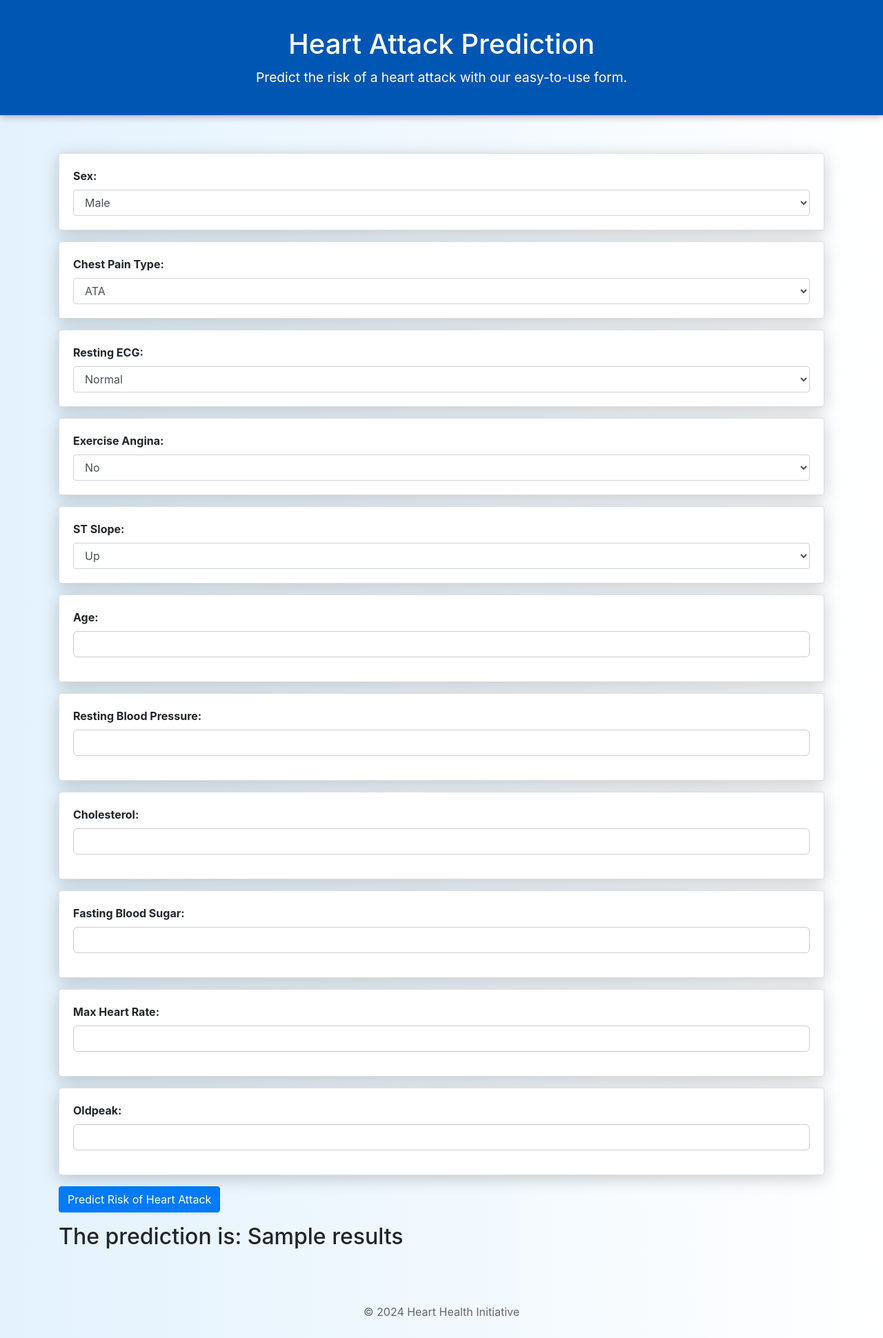
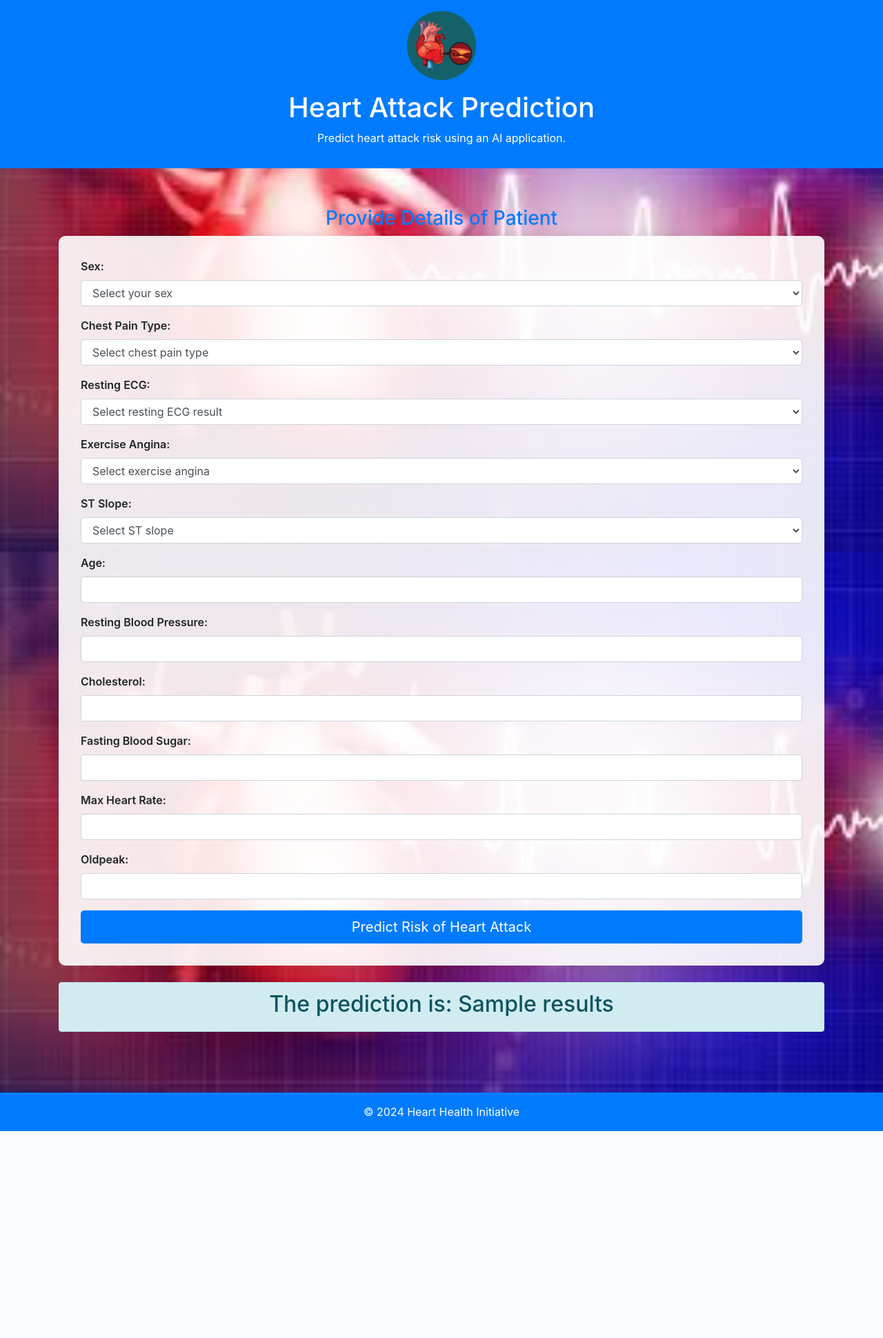
Before and after one commit to SURESHBEEKHANI/Heart-Attack-Prediction, a Flask app: template templates/index.html in a window 1280 px wide. Shown: the whole page at 69% size. After the commit the page ends 1640 px from the top, so only its background shows below. Run offline with Flask 3, Linux system fonts and the light colour scheme; the template is opened without the code that fills it: most values are stand-ins (such as "Sample title", 1, 10 or a date in 2020); parts of the project's set-up code (start-up, migrations or seed data) failed here and were passed over; some libraries are stand-ins or nearby versions.

Commit message:
Update application

```diff
--- a/app.py
+++ b/app.py
@@ -1,37 +1,49 @@
-from flask import Flask, request, jsonify
-from.src.pipelines.prediction_pipeline import CustomData
+from flask import Flask, render_template, request, jsonify
+from src.pipelines.prediction_pipeline import CustomData, PredictPipeline
 from src.exception import CustomException
 
 app = Flask(__name__)
 
+@app.route('/')
+def index():
+    return render_template('index.html')
+
 @app.route('/predict', methods=['POST'])
 def predict_route():
     try:
-        # Get the JSON data from the request
-        data = request.json
+        # Get the form data from the request
+        data = request.form
 
-        # Extract values safely from the incoming JSON
+        # Extract values safely from the incoming form data
         custom_data = CustomData(
-            age=data.get("Age"),
-            sex=data.get("Sex"),
-            chest_pain_type=data.get("ChestPainType"),
-            resting_bp=data.get("RestingBP"),
-            cholesterol=data.get("Cholesterol"),
-            fasting_bs=data.get("FastingBS"),
-            resting_ecg=data.get("RestingECG"),
-            max_hr=data.get("MaxHR"),
-            oldpeak=data.get("Oldpeak"),
-            exercise_angina=data.get("ExerciseAngina"),
-            st_slope=data.get("ST_Slope")
+            age=data.get("age"),
+            sex=data.get("sex"),
+            chest_pain_type=data.get("chestPainType"),
+            resting_bp=data.get("restingBP"),
+            cholesterol=data.get("cholesterol"),
+            fasting_bs=data.get("fastingBS"),
+            resting_ecg=data.get("restingECG"),
+            max_hr=data.get("maxHR"),
+            oldpeak=data.get("oldpeak"),
+            exercise_angina=data.get("exerciseAngina"),
+            st_slope=data.get("stSlope")
         )
 
         # Convert to DataFrame
-        fe = custom_data.get_data_as_dataframe()
+        input_df = custom_data.get_data_as_dataframe()
 
         # Create a PredictPipeline instance and make a prediction
-        prediction = PredictPipeline().predict(input_df) # type: ignore
+        prediction_pipeline = PredictPipeline()
+        prediction = prediction_pipeline.predict(input_df)
 
-        return jsonify({"prediction": prediction.tolist()})
+        # Condition to check if prediction equals 1
+        if prediction[0] == 1:
+            result_message = "You are at moderate risk of experiencing a heart attack"
+        else:
+            result_message = "There are no immediate risk factors for a heart attack"
+
+        # Pass the result message back to the template for display
+        return render_template('index.html', results=result_message)
 
     except ValueError as ve:
         return jsonify({"error": str(ve)}), 400
--- a/static/styles.css
+++ b/static/styles.css
@@ -1,105 +1,135 @@
-/* Global Styles */
-* {
-    box-sizing: border-box;
+/* Base Styles */
+body {
+    font-family: 'Roboto', sans-serif;
+    background: url('static/img/bg.jpg') no-repeat center center fixed;
+    background-size: cover;
+    margin: 0;
+    padding: 0;
+    color: #333; /* Change text color for better readability */
 }
 
-body {
-    font-family: 'Roboto', sans-serif;
-    margin: 0;
-    padding: 0;
-    background: linear-gradient(to right, #e3f2fd, #ffffff);
-    color: #333333;
+/* Header Styles */
+header {
+    background-color: #007bff; /* Primary color */
+    color: #fff;
+    padding: 2rem 0;
+    text-align: center;
+    position: relative; /* To allow positioning of the logo */
 }
 
-header {
-    background-color: #0056b3; /* Deep Blue */
-    color: #ffffff;
-    padding: 40px 20px;
-    text-align: center;
-    box-shadow: 0 2px 10px rgba(0, 0, 0, 0.3);
+header .logo {
+    max-width: 100px;
+    margin-bottom: 1rem; /* Space between logo and title */
 }
 
-header h1 {
-    margin: 0;
-    font-size: 2.5rem;
-}
-
-header p {
-    font-size: 1.2rem;
-    margin: 10px 0 0;
-}
-
+/* Main Section */
 main {
-    display: flex;
-    justify-content: center;
-    align-items: center;
-    min-height: calc(100vh - 120px); /* Full height minus header/footer */
-    padding: 20px;
+    padding: 2rem 0;
 }
 
 .container {
-    width: 100%;
-    max-width: 800px;
-    padding: 20px;
+    max-width: 300px; /* Slightly larger width for better spacing */
+    margin: 0 auto;
+    padding: 0 1rem;
 }
 
-.card {
-    background-color: #ffffff;
-    border-radius: 12px;
-    padding: 20px;
-    margin: 15px 0;
-    box-shadow: 0 5px 25px rgba(0, 0, 0, 0.2);
-    transition: transform 0.3s, box-shadow 0.3s;
+/* Section Title */
+h3 {
+    font-size: 1.8rem;
+    margin-bottom: 1.5rem;
+    text-align: center; /* Center the section title */
+    color: #007bff; /* Match the primary color */
 }
 
-.card:hover {
-    transform: translateY(-5px);
-    box-shadow: 0 8px 30px rgba(0, 0, 0, 0.3);
+/* Form Styles */
+form {
+    background-color: rgba(255, 255, 255, 0.9); /* Slight transparency for form */
+    padding: 2rem;
+    border-radius: 10px;
+    box-shadow: 0 4px 20px rgba(0, 0, 0, 0.15);
 }
 
-label {
-    display: block;
-    margin-bottom: 8px;
-    font-weight: bold;
+/* Form Inputs */
+.form-group label {
+    font-weight: 600; /* Slightly bolder for better visibility */
 }
 
-input[type="text"],
-input[type="number"],
-select {
-    width: 100%;
-    padding: 12px;
-    margin-bottom: 15px;
-    border: 1px solid #ccc;
-    border-radius: 6px;
+.form-control {
+    border-radius: 5px;
     font-size: 1rem;
-    transition: border-color 0.3s;
+    padding: 0.75rem;
+    border: 1px solid #ccc; /* More defined border */
+    transition: border-color 0.3s, box-shadow 0.3s; /* Smooth transition for focus state */
 }
 
-input[type="text"]:focus,
-input[type="number"]:focus,
-select:focus {
-    border-color: #0056b3; /* Deep Blue */
+.form-control:focus {
+    border-color: #007bff;
+    box-shadow: 0 0 8px rgba(0, 123, 255, 0.25);
+    outline: none; /* Remove default outline */
 }
 
-.submit-button {
-    background-color: #28a745; /* Bright Green */
-    color: white;
-    border: none;
-    border-radius: 6px;
-    padding: 12px 20px;
-    cursor: pointer;
+/* Submit Button */
+.btn-primary {
     font-size: 1.2rem;
-    transition: background-color 0.3s, transform 0.3s;
+    font-weight: 700;
+    padding: 0.75rem 1.5rem;
+    border-radius: 5px;
+    width: 100%;
+    transition: background-color 0.3s, transform 0.3s; /* Smooth transitions */
 }
 
-.submit-button:hover {
-    background-color: #218838; /* Darker Green */
-    transform: translateY(-2px);
+.btn-primary:hover {
+    background-color: #0056b3; /* Darker blue on hover */
+    transform: translateY(-2px); /* Slight lift effect on hover */
 }
 
+/* Result Styling */
+.alert {
+    margin-top: 1.5rem;
+    padding: 1.5rem;
+    font-size: 1.2rem;
+    font-weight: 600;
+}
+
+.alert-info {
+    background-color: #d1ecf1;
+    color: #0c5460;
+    border-color: #bee5eb;
+}
+
+/* Footer Styles */
 footer {
+    background-color: #007bff; /* Primary color */
+    color: #fff;
     text-align: center;
-    margin-top: 20px;
-    padding: 10px;
-    color: #666666;
+    padding: 1rem;
+    margin-top: 2rem;
 }
+
+footer p {
+    margin: 0;
+    font-size: 1rem;
+}
+
+/* Responsive Design */
+@media (max-width: 768px) {
+    header h1 {
+        font-size: 2rem;
+    }
+
+    header p {
+        font-size: 1rem;
+    }
+
+    .container {
+        padding: 0 0.5rem; /* Reduced padding for smaller screens */
+    }
+
+    .btn-primary {
+        font-size: 1rem; /* Slightly smaller button on small screens */
+    }
+
+    h3 {
+        font-size: 1.5rem; /* Smaller section title on small screens */
+    }
+}
--- a/templates/index.html
+++ b/templates/index.html
@@ -1,111 +1,183 @@
 <!DOCTYPE html>
 <html lang="en">
+
 <head>
     <meta charset="UTF-8">
     <meta name="viewport" content="width=device-width, initial-scale=1.0">
+    <meta name="description" content="Heart Attack Prediction Tool - Predict your risk of heart attack using medical data.">
     <title>Heart Attack Prediction</title>
+    <link rel="icon" href="static/img/ht.jpg" type="image/x-icon">
+
+    <!-- Google Fonts -->
+    <link href="https://fonts.googleapis.com/css2?family=Roboto:wght@400;700&display=swap" rel="stylesheet">
+
+    <!-- Custom Stylesheet -->
     <link rel="stylesheet" href="static/styles.css">
-    <link href="https://fonts.googleapis.com/css2?family=Roboto:wght@400;700&display=swap" rel="stylesheet">
-    <!-- Include Bootstrap CSS (make sure to have Bootstrap in your project or include a CDN link) -->
+
+    <!-- Bootstrap CSS -->
     <link href="https://stackpath.bootstrapcdn.com/bootstrap/4.5.2/css/bootstrap.min.css" rel="stylesheet">
 </head>
+
 <body>
-    <header>
+    <header class="bg-primary text-white text-center py-3">
+        <!-- Title logo added -->
+        <img src="static/img/ht.png" alt="Heart Health Logo" class="logo" style="max-width: 100px;">
         <h1>Heart Attack Prediction</h1>
-        <p>Predict the risk of a heart attack with our easy-to-use form.</p>
+        <p>Predict heart attack risk using an AI application.</p>
     </header>
+
     <main>
-        <div class="container">
-            <form action="{{ url_for('predict_datapoint') }}" method="post">
-                <div class="card mb-3">
+        <div class="container my-4">
+            <h3>Provide Details of Patient</h3>
+            <!-- Form for user inputs -->
+            <form action="/predict" method="post" class="needs-validation" novalidate>
+                <!-- Sex Selection -->
+                <div class="form-group">
                     <label for="sex">Sex:</label>
-                    <select id="sex" name="sex" class="form-control" required>
+                    <select id="sex" name="sex" class="form-control" required aria-label="Select your sex">
+                        <option value="" disabled selected>Select your sex</option>
                         <option value="M">Male</option>
                         <option value="F">Female</option>
                     </select>
+                    <div class="invalid-feedback">Please select your sex.</div>
                 </div>
 
-                <div class="card mb-3">
+                <!-- Chest Pain Type -->
+                <div class="form-group">
                     <label for="chestPainType">Chest Pain Type:</label>
-                    <select id="chestPainType" name="chestPainType" class="form-control" required>
+                    <select id="chestPainType" name="chestPainType" class="form-control" required aria-label="Select chest pain type">
+                        <option value="" disabled selected>Select chest pain type</option>
                         <option value="ATA">ATA</option>
                         <option value="NAP">NAP</option>
                         <option value="ASY">ASY</option>
                         <option value="TA">TA</option>
                     </select>
+                    <div class="invalid-feedback">Please select chest pain type.</div>
                 </div>
 
-                <div class="card mb-3">
+                <!-- Resting ECG -->
+                <div class="form-group">
                     <label for="restingECG">Resting ECG:</label>
-                    <select id="restingECG" name="restingECG" class="form-control" required>
+                    <select id="restingECG" name="restingECG" class="form-control" required aria-label="Select resting ECG result">
+                        <option value="" disabled selected>Select resting ECG result</option>
                         <option value="Normal">Normal</option>
                         <option value="ST">ST</option>
                         <option value="LVH">LVH</option>
                     </select>
+                    <div class="invalid-feedback">Please select resting ECG.</div>
                 </div>
 
-                <div class="card mb-3">
+                <!-- Exercise Angina -->
+                <div class="form-group">
                     <label for="exerciseAngina">Exercise Angina:</label>
-                    <select id="exerciseAngina" name="exerciseAngina" class="form-control" required>
+                    <select id="exerciseAngina" name="exerciseAngina" class="form-control" required aria-label="Select exercise angina">
+                        <option value="" disabled selected>Select exercise angina</option>
                         <option value="N">No</option>
                         <option value="Y">Yes</option>
                     </select>
+                    <div class="invalid-feedback">Please select exercise angina.</div>
                 </div>
 
-                <div class="card mb-3">
+                <!-- ST Slope -->
+                <div class="form-group">
                     <label for="stSlope">ST Slope:</label>
-                    <select id="stSlope" name="stSlope" class="form-control" required>
+                    <select id="stSlope" name="stSlope" class="form-control" required aria-label="Select ST slope">
+                        <option value="" disabled selected>Select ST slope</option>
                         <option value="Up">Up</option>
                         <option value="Flat">Flat</option>
                         <option value="Down">Down</option>
                     </select>
+                    <div class="invalid-feedback">Please select ST slope.</div>
                 </div>
 
-                <div class="card mb-3">
+                <!-- Age -->
+                <div class="form-group">
                     <label for="age">Age:</label>
-                    <input type="number" id="age" name="age" class="form-control" required min="0">
+                    <input type="number" id="age" name="age" class="form-control" required min="0" aria-label="Enter your age">
+                    <div class="invalid-feedback">Please enter a valid age.</div>
                 </div>
 
-                <div class="card mb-3">
+                <!-- Resting Blood Pressure -->
+                <div class="form-group">
                     <label for="restingBP">Resting Blood Pressure:</label>
-                    <input type="number" id="restingBP" name="restingBP" class="form-control" required min="0">
+                    <input type="number" id="restingBP" name="restingBP" class="form-control" required min="0" aria-label="Enter resting blood pressure">
+                    <div class="invalid-feedback">Please enter resting blood pressure.</div>
                 </div>
 
-                <div class="card mb-3">
+                <!-- Cholesterol -->
+                <div class="form-group">
                     <label for="cholesterol">Cholesterol:</label>
-                    <input type="number" id="cholesterol" name="cholesterol" class="form-control" required min="0">
+                    <input type="number" id="cholesterol" name="cholesterol" class="form-control" required min="0" aria-label="Enter cholesterol level">
+                    <div class="invalid-feedback">Please enter cholesterol level.</div>
                 </div>
 
-                <div class="card mb-3">
+                <!-- Fasting Blood Sugar -->
+                <div class="form-group">
                     <label for="fastingBS">Fasting Blood Sugar:</label>
-                    <input type="number" id="fastingBS" name="fastingBS" class="form-control" required min="0">
+                    <input type="number" id="fastingBS" name="fastingBS" class="form-control" required min="0" aria-label="Enter fasting blood sugar">
+                    <div class="invalid-feedback">Please enter fasting blood sugar.</div>
                 </div>
 
-                <div class="card mb-3">
+                <!-- Max Heart Rate -->
+                <div class="form-group">
                     <label for="maxHR">Max Heart Rate:</label>
-                    <input type="number" id="maxHR" name="maxHR" class="form-control" required min="0">
+                    <input type="number" id="maxHR" name="maxHR" class="form-control" required min="0" aria-label="Enter max heart rate">
+                    <div class="invalid-feedback">Please enter max heart rate.</div>
                 </div>
 
-                <div class="card mb-3">
+                <!-- Oldpeak -->
+                <div class="form-group">
                     <label for="oldpeak">Oldpeak:</label>
-                    <input type="number" id="oldpeak" name="oldpeak" class="form-control" required step="0.1">
+                    <input type="number" id="oldpeak" name="oldpeak" class="form-control" required step="0.1" min="0" aria-label="Enter oldpeak value">
+                    <div class="invalid-feedback">Please enter a valid oldpeak value.</div>
                 </div>
 
                 <!-- Submit Button -->
-                <div class="mb-3">
-                    <input class="btn btn-primary" type="submit" value="Predict Risk of Heart Attack" />
+                <div class="text-center">
+                    <input class="btn btn-primary btn-lg" type="submit" value="Predict Risk of Heart Attack" />
                 </div>
             </form>
 
             <!-- Display prediction result -->
-            <h2>
-                The prediction is: {{ results }}
-            </h2>
+            {% if results %}
+            <div class="alert alert-info mt-4 text-center">
+                <h2>The prediction is: {{ results }}</h2>
+            </div>
+            {% endif %}
         </div>
     </main>
-    <footer>
-        <p>&copy; 2024 Heart Health Initiative</p>
+
+    <footer class="text-center py-3">
+        <p>&copy; <span id="year"></span> Heart Health Initiative</p>
     </footer>
-    <script src="script.js"></script>
+
+    <!-- Include Bootstrap JS for form validation -->
+    <script src="https://code.jquery.com/jquery-3.5.1.slim.min.js"></script>
+    <script src="https://cdn.jsdelivr.net/npm/bootstrap@4.5.2/dist/js/bootstrap.bundle.min.js"></script>
+
+    <!-- Dynamic Year Update -->
+    <script>
+        document.getElementById("year").textContent = new Date().getFullYear();
+    </script>
+
+    <!-- Bootstrap Form Validation -->
+    <script>
+        (function() {
+            'use strict';
+            window.addEventListener('load', function() {
+                var forms = document.getElementsByClassName('needs-validation');
+                var validation = Array.prototype.filter.call(forms, function(form) {
+                    form.addEventListener('submit', function(event) {
+                        if (form.checkValidity() === false) {
+                            event.preventDefault();
+                            event.stopPropagation();
+                        }
+                        form.classList.add('was-validated');
+                    }, false);
+                });
+            }, false);
+        })();
+    </script>
 </body>
+
 </html>
```
Also changed, not shown: setup.py (+5 -5 lines), static/img/bg.jpg (added), static/img/ht.png (added), 1 other file.
